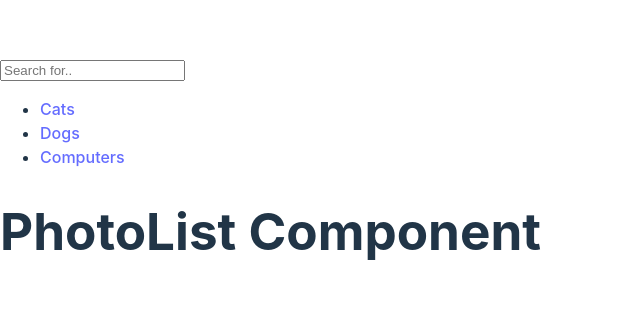
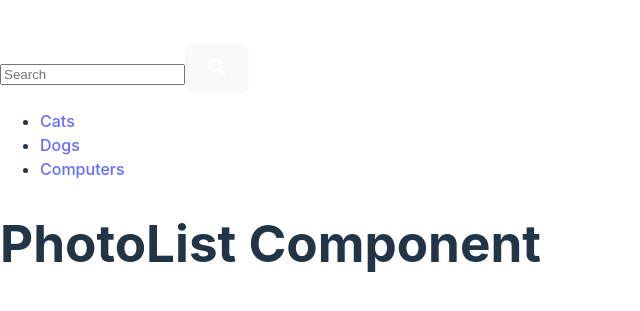
Before and after one commit to Yolisss/react_gallery_app-v1, a React (Vite) app in the folder react_gallery_app-v1/: page /cats in a window 1280 px wide. Shown: the part 225-536 px from the top of the page, without its empty margins (0-640 px from the left). Built offline with nearby package versions, Linux system fonts and the light colour scheme; no server answers.

Commit message:
used HTML provided and entered it in return statement

```diff
--- a/react_gallery_app-v1/src/components/Search.jsx
+++ b/react_gallery_app-v1/src/components/Search.jsx
@@ -1,7 +1,21 @@
 const Search = () => {
   return (
     <div>
-      <input type="text" placeholder="Search for.." />
+      <form class="search-form">
+        <input type="search" name="search" placeholder="Search" required />
+        <button type="submit" class="search-button">
+          <svg
+            fill="#fff"
+            height="24"
+            viewBox="0 0 23 23"
+            width="24"
+            xmlns="http://www.w3.org/2000/svg"
+          >
+            <path d="M15.5 14h-.79l-.28-.27C15.41 12.59 16 11.11 16 9.5 16 5.91 13.09 3 9.5 3S3 5.91 3 9.5 5.91 16 9.5 16c1.61 0 3.09-.59 4.23-1.57l.27.28v.79l5 4.99L20.49 19l-4.99-5zm-6 0C7.01 14 5 11.99 5 9.5S7.01 5 9.5 5 14 7.01 14 9.5 11.99 14 9.5 14z" />
+            <path d="M0 0h24v24H0z" fill="none" />
+          </svg>
+        </button>
+      </form>
     </div>
   );
 };
```
